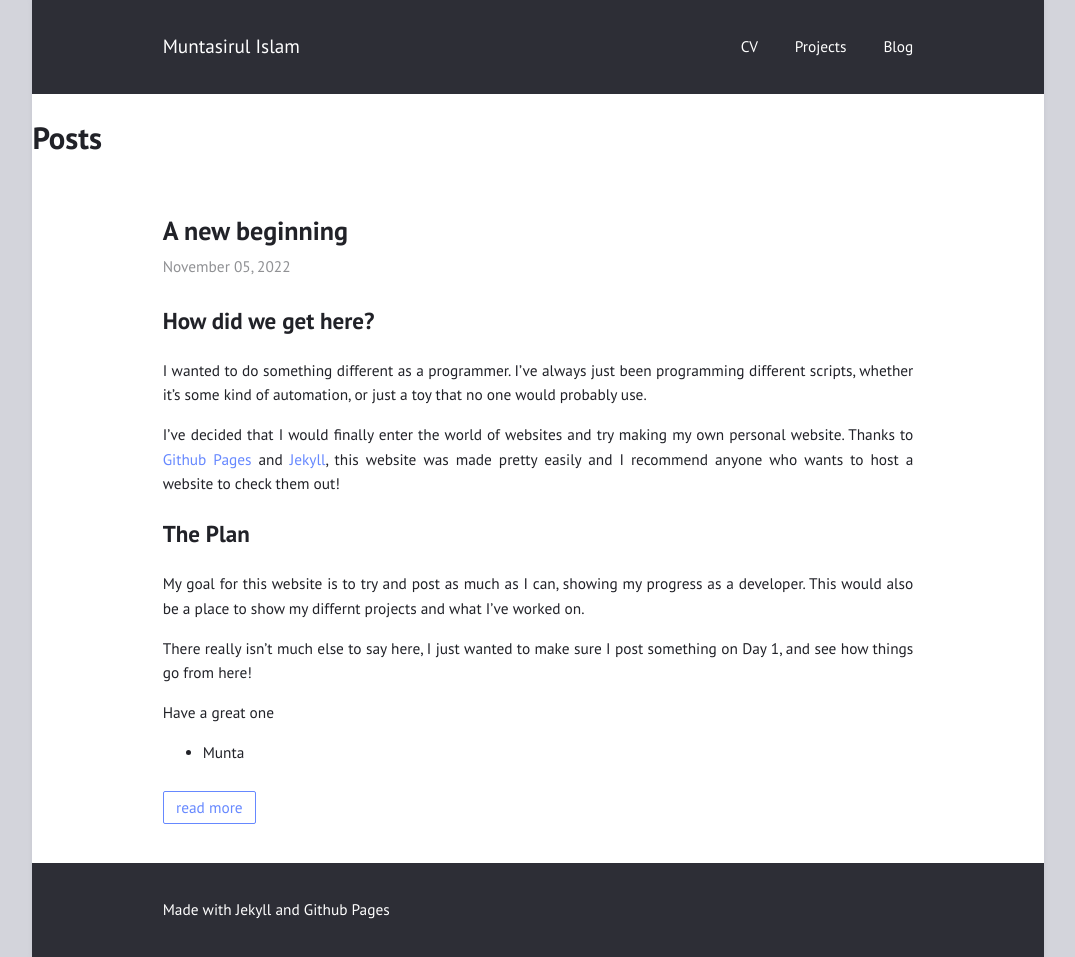
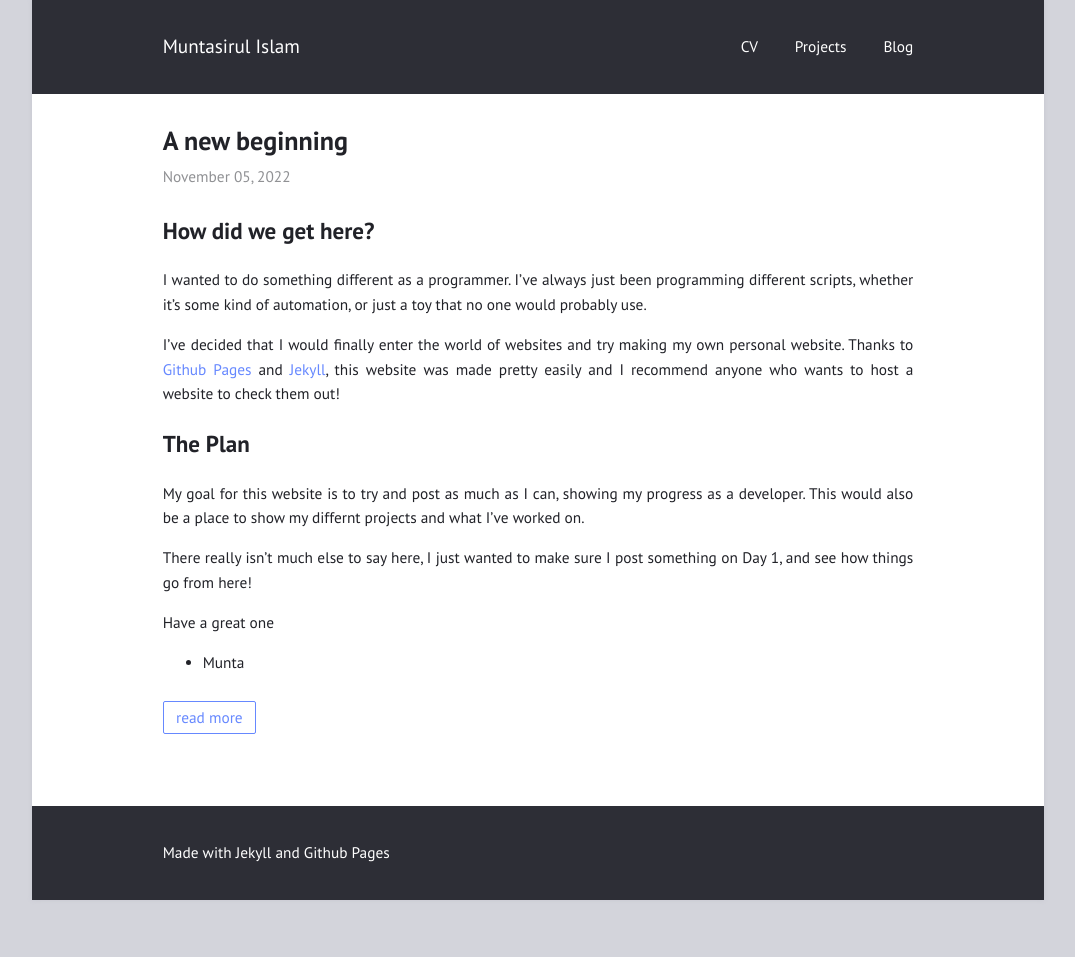
Before and after one commit to muntalee/muntalee.github.io, a Jekyll site: the page built from blog.md, in a window 1280 px wide. Shown: the whole page, without its empty margins (102-1177 px from the left). Built offline with Jekyll 4.4.1, drawn with Linux system fonts in a browser that asks for light colours; after the commit the page ends 900 px from its top, so only the background shows below that.

Commit message:
Update blog.md

```diff
--- a/blog.md
+++ b/blog.md
@@ -1,9 +1,7 @@
 ---
 layout: default
 title: "Blog"
-show_excerpts: true
 ---
-# Posts
 
 {% if site.show_excerpts %}
   {% include home.html %}
```
